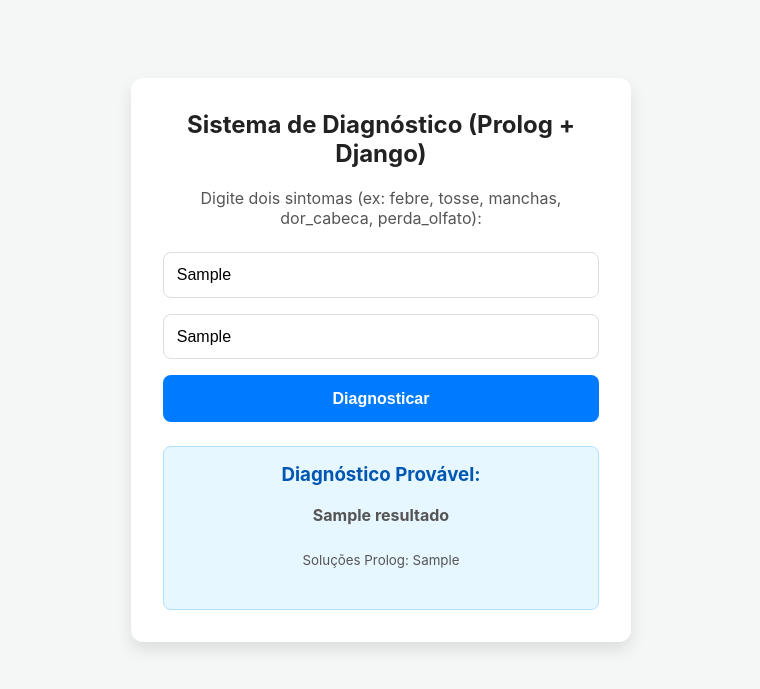
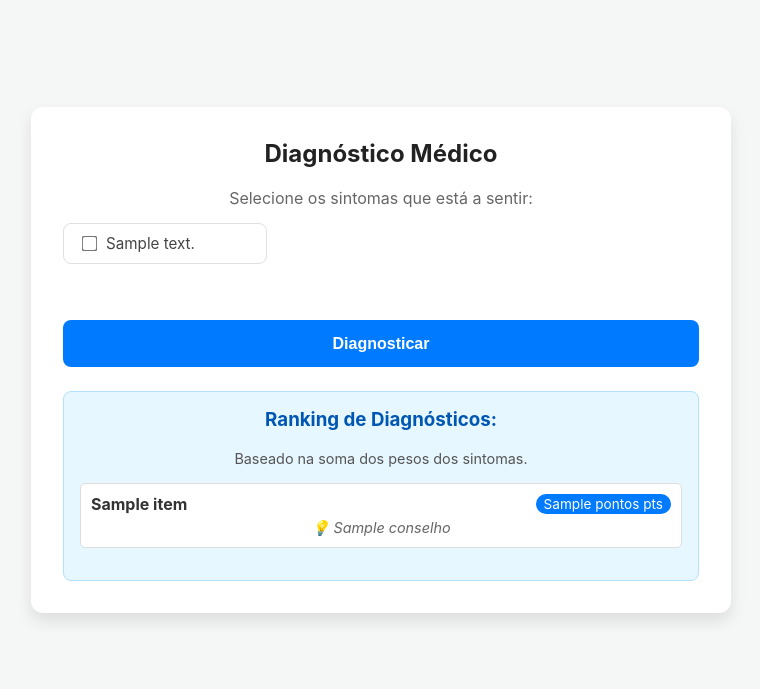
Before and after one commit to PedrH11/Sistema-Especialista, a Django app: template core/templates/index.html in a window 1280 px wide. Shown: the top 689 px of the page, without its empty margins (259-1019 px from the left). Run offline with Django 5.2, Linux system fonts and the light colour scheme; the template is opened without the code that fills it: most values are stand-ins (such as "Sample title", 1, 10 or a date in 2020).

Commit message:
Adicionado checkbox e sistema de pontuação

```diff
--- a/core/static/core/style.css
+++ b/core/static/core/style.css
@@ -51,7 +51,7 @@
 
 button {
     padding: 0.9rem;
-    background-color: #007bff; /* Um azul bonito */
+    background-color: #007bff;
     color: white;
     border: none;
     border-radius: 8px;
@@ -88,3 +88,45 @@
     border: 1px solid #ffb3b3;
     color: #d8000c;
 }
+
+.grid-sintomas {
+    display: grid;
+    /* Cria colunas responsivas: cabem quantas derem (mínimo 160px cada) */
+    grid-template-columns: repeat(auto-fill, minmax(180px, 1fr));
+    gap: 12px; /* Espaço entre os itens */
+    margin-bottom: 20px;
+}
+
+.checkbox-item {
+    display: flex;
+    align-items: center; /* Centraliza verticalmente */
+    background-color: #ffffff;
+    border: 1px solid #e0e0e0;
+    border-radius: 8px; /* Bordas arredondadas */
+    padding: 10px 15px;
+    cursor: pointer;
+    transition: all 0.2s ease;
+    user-select: none; /* Impede seleção de texto ao clicar rápido */
+    font-size: 0.95rem;
+    color: #444;
+}
+
+.checkbox-item:hover {
+    background-color: #f0f7ff;
+    border-color: #007bff;
+    transform: translateY(-2px); /* Leve elevação */
+    box-shadow: 0 4px 6px rgba(0,0,0,0.05);
+}
+
+.checkbox-item input[type="checkbox"] {
+    transform: scale(1.2); /* Aumenta um pouco a caixinha */
+    margin-right: 10px;
+    cursor: pointer;
+}
+
+.checkbox-item:has(input:checked) {
+    background-color: #e6f2ff;
+    border-color: #0056b3;
+    font-weight: 600;
+    color: #0056b3;
+}
--- a/core/templates/index.html
+++ b/core/templates/index.html
@@ -1,31 +1,61 @@
-{% load static %} <!DOCTYPE html>
+{% load static %}
+<!DOCTYPE html>
 <html lang="pt-br">
 <head>
     <meta charset="UTF-8">
-    <title>Sistema Especialista - Diagnóstico</title>
-
+    <title>Sistema Especialista</title>
     <link rel="stylesheet" href="{% static 'core/style.css' %}">
-
-    </head>
+</head>
 <body>
 
-    <div class="container">
-
-        <h2>Sistema de Diagnóstico (Prolog + Django)</h2>
-        <p>Digite dois sintomas (ex: febre, tosse, manchas, dor_cabeca, perda_olfato):</p>
+    <div class="container" style="max-width: 700px;">
+        <h2>Diagnóstico Médico</h2>
+        <p style="margin-bottom: 15px; color: #666;">Selecione os sintomas que está a sentir:</p>
 
         <form method="POST">
             {% csrf_token %}
-            <input type="text" name="sintoma1" placeholder="Sintoma 1" value="{{ s1 }}">
-            <input type="text" name="sintoma2" placeholder="Sintoma 2" value="{{ s2 }}">
-            <button type="submit">Diagnosticar</button>
+
+            <div class="grid-sintomas">
+                {% for item in sintomas_db %}
+                <label class="checkbox-item">
+                    <input type="checkbox" name="sintomas" value="{{ item.valor }}"
+                    {% if item.valor in sintomas_selecionados %}checked{% endif %}>
+
+                    {{ item.texto }}
+                </label>
+                {% endfor %}
+            </div>
+
+            <button type="submit" class="btn-diagnosticar" style="margin-top: 20px;">Diagnosticar</button>
         </form>
 
         {% if resultado %}
             <div class="resultado">
-                <h3>Diagnóstico Provável:</h3>
-                <p><strong>{{ resultado|capfirst }}</strong></p>
-                <p><small>Soluções Prolog: {{ solucoes_raw }}</small></p>
+                <h3>Ranking de Diagnósticos:</h3>
+                <p style="margin-bottom: 10px; font-size: 0.9em;">Baseado na soma dos pesos dos sintomas.</p>
+
+                <ul style="list-style: none; padding: 0;">
+                    {% for item in resultado %}
+                    <li style="background: white; margin-bottom: 5px; padding: 10px; border-radius: 5px; display: flex; justify-content: space-between; border: 1px solid #ddd; flex-direction: column;">
+
+                        <div style="display: flex; justify-content: space-between; width: 100%;">
+                            <span style="font-weight: bold; color: #333;">
+                                {{ item.nome }}
+                            </span>
+
+                            <span style="background: #007bff; color: white; padding: 2px 8px; border-radius: 10px; font-size: 0.85em;">
+                                {{ item.pontos }} pts
+                            </span>
+                        </div>
+
+                        {% if item.conselho %}
+                        <p style="margin: 5px 0 0 0; font-size: 0.9em; color: #666; font-style: italic;">
+                            💡 {{ item.conselho }}
+                        </p>
+                        {% endif %}
+                    </li>
+                    {% endfor %}
+                </ul>
             </div>
         {% endif %}
 
@@ -35,5 +65,7 @@
             </div>
         {% endif %}
 
-    </div> </body>
+    </div>
+
+</body>
 </html>
```
Also changed, not shown: core/views.py (+53 -32 lines), 1 other file.
